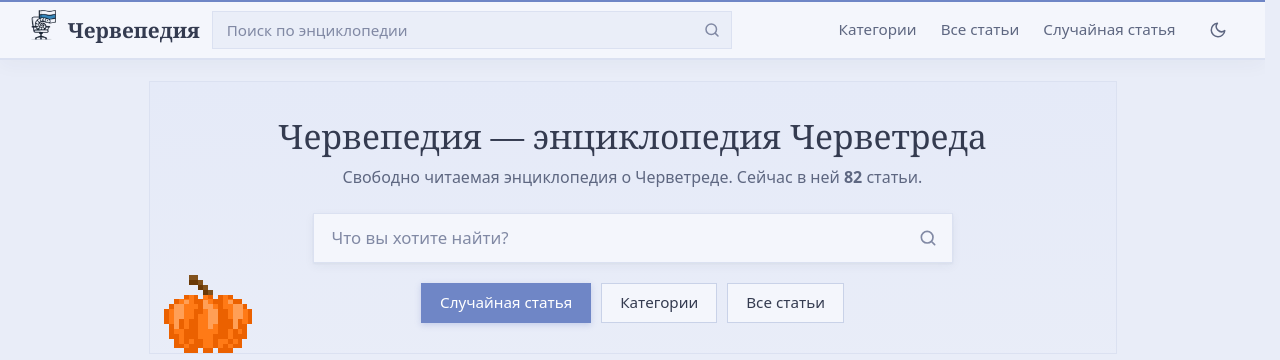
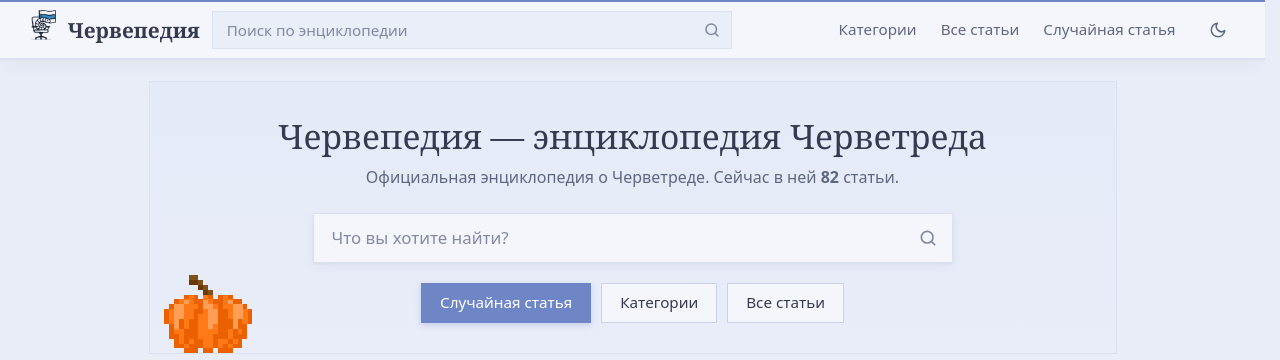
Before and after one commit to cherwepedia/cherwepedia.github.io, a Jekyll site: the page built from index.html, in a window 1280 px wide and 900 px high. Shown: the top 360 px of the window. Built offline with Jekyll 4.4.1, drawn with Linux system fonts in a browser that asks for light colours.

Commit message:
Update index.html

```diff
--- a/index.html
+++ b/index.html
@@ -2,7 +2,7 @@
 layout: default
 title: Главная
 permalink: /
-description: "Червепедия — энциклопедия Черветреда: статьи о людях, событиях, мемах и истории треда. Поиск, рубрики, случайные статьи."
+description: "Червепедия — официальная энциклопедия Черветреда: статьи о Кинамании, событиях, мемах и истории треда. Поиск, рубрики, случайные статьи."
 ---
 {%- assign visible_count = 0 -%}
 {%- for p in site.posts -%}
@@ -12,7 +12,7 @@ description: "Червепедия — энциклопедия Черветре
 <div class="home">
   <section class="home-hero" data-hero>
     <h1 class="home-title">{{ site.title }} — энциклопедия Черветреда</h1>
-    <p class="home-sub">Свободно читаемая энциклопедия о Черветреде.{% if visible_count > 0 %} Сейчас в ней <strong>{{ visible_count }}</strong> {% assign m10 = visible_count | modulo: 10 %}{% assign m100 = visible_count | modulo: 100 %}{% if m10 == 1 and m100 != 11 %}статья{% elsif m10 >= 2 and m10 <= 4 and m100 != 12 and m100 != 13 and m100 != 14 %}статьи{% else %}статей{% endif %}.{% endif %}</p>
+    <p class="home-sub">Официальная  энциклопедия о Черветреде.{% if visible_count > 0 %} Сейчас в ней <strong>{{ visible_count }}</strong> {% assign m10 = visible_count | modulo: 10 %}{% assign m100 = visible_count | modulo: 100 %}{% if m10 == 1 and m100 != 11 %}статья{% elsif m10 >= 2 and m10 <= 4 and m100 != 12 and m100 != 13 and m100 != 14 %}статьи{% else %}статей{% endif %}.{% endif %}</p>
     <form class="search search--hero" role="search" action="{{ '/search/' | relative_url }}" method="get" data-search-form>
       <input class="search-input" type="search" name="q" placeholder="Что вы хотите найти?" aria-label="Поиск по энциклопедии" autocomplete="off" spellcheck="false" enterkeyhint="search" data-search-input>
       <button class="search-btn" type="submit" aria-label="Найти">
```
